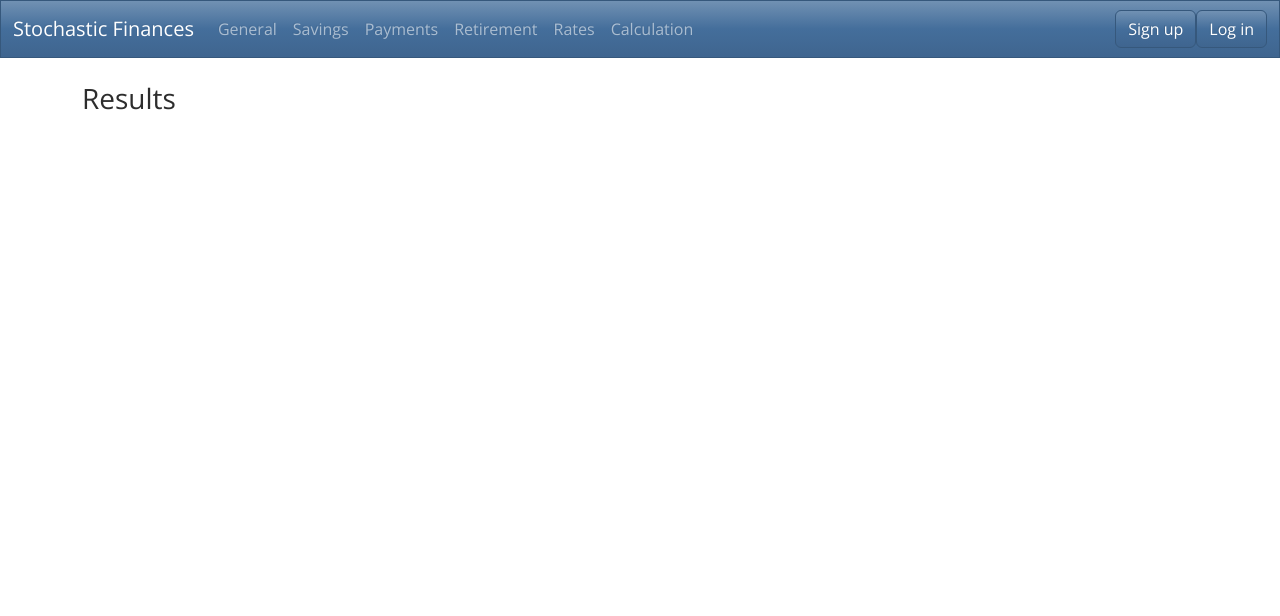
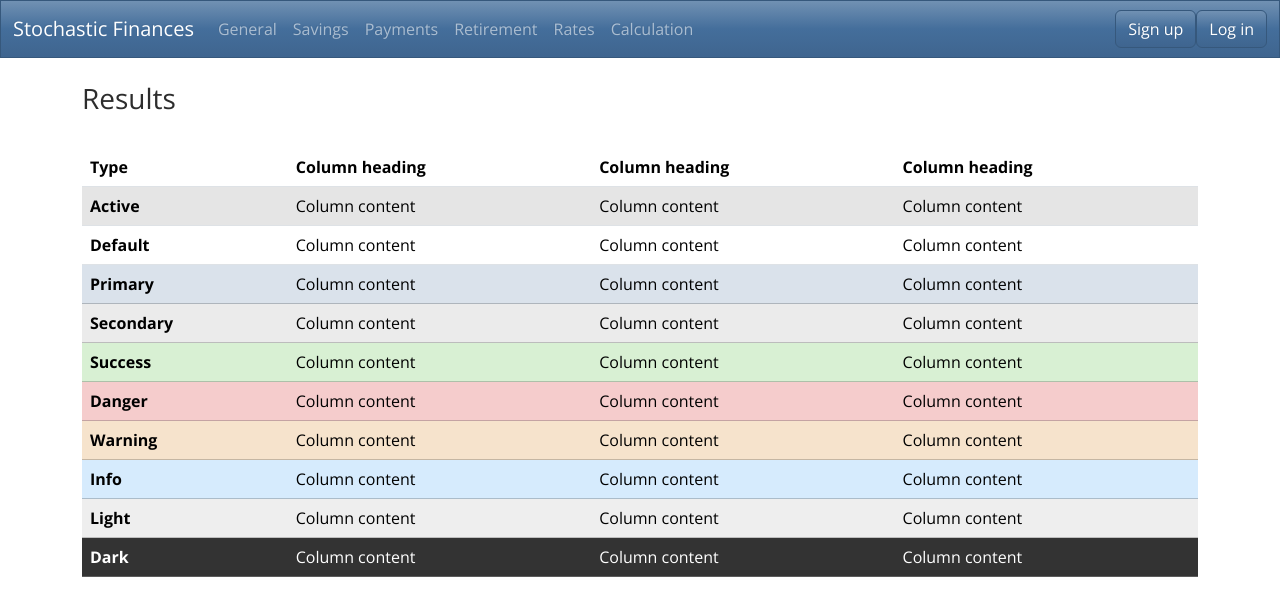
Before and after one commit to Skips-Scramble/stochastic-finances, a Django app: template financial_situation/templates/financial_situation/calculations.html in a window 1280 px wide. Shown: the top 616 px of the page. Run offline with Django 4.2, Linux system fonts and the light colour scheme; the template is opened without the code that fills it, so the values that code supplies are empty; some libraries are stand-ins or nearby versions.

Commit message:
Get a table populated
Do this to start filling out the calculation page

```diff
--- a/financial_situation/templates/financial_situation/calculations.html
+++ b/financial_situation/templates/financial_situation/calculations.html
@@ -10,20 +10,85 @@ Results
     <h3>Results</h3>
     <br />
 
-    {{ chart|safe }}
+    <div class = "container">
+        {{ chart|safe }}
+    </div>
 
-    <div class="row">
-        {% for key, value in results.items %}
-            <div class="col-md-4">
-                <div class="card shadow border-dark mb-3 text-black" style="border-width: 3px;">
-                    <div class="card-body">
-                        <p class="card-text">Age: {{key}}</p>
-                        <p class="card-text">{{ value.0 }}</p>
-                        <p class="card-text">{{ value.1 }}</p>
-                    </div>
-                </div>
-            </div>
-        {% endfor %}
-        </div>
+    <div class = "container">
+        {{ table|safe}}
+    </div>
+
+    <table class="table table-hover">
+        <thead>
+          <tr>
+            <th scope="col">Type</th>
+            <th scope="col">Column heading</th>
+            <th scope="col">Column heading</th>
+            <th scope="col">Column heading</th>
+          </tr>
+        </thead>
+        <tbody>
+          <tr class="table-active">
+            <th scope="row">Active</th>
+            <td>Column content</td>
+            <td>Column content</td>
+            <td>Column content</td>
+          </tr>
+          <tr>
+            <th scope="row">Default</th>
+            <td>Column content</td>
+            <td>Column content</td>
+            <td>Column content</td>
+          </tr>
+          <tr class="table-primary">
+            <th scope="row">Primary</th>
+            <td>Column content</td>
+            <td>Column content</td>
+            <td>Column content</td>
+          </tr>
+          <tr class="table-secondary">
+            <th scope="row">Secondary</th>
+            <td>Column content</td>
+            <td>Column content</td>
+            <td>Column content</td>
+          </tr>
+          <tr class="table-success">
+            <th scope="row">Success</th>
+            <td>Column content</td>
+            <td>Column content</td>
+            <td>Column content</td>
+          </tr>
+          <tr class="table-danger">
+            <th scope="row">Danger</th>
+            <td>Column content</td>
+            <td>Column content</td>
+            <td>Column content</td>
+          </tr>
+          <tr class="table-warning">
+            <th scope="row">Warning</th>
+            <td>Column content</td>
+            <td>Column content</td>
+            <td>Column content</td>
+          </tr>
+          <tr class="table-info">
+            <th scope="row">Info</th>
+            <td>Column content</td>
+            <td>Column content</td>
+            <td>Column content</td>
+          </tr>
+          <tr class="table-light">
+            <th scope="row">Light</th>
+            <td>Column content</td>
+            <td>Column content</td>
+            <td>Column content</td>
+          </tr>
+          <tr class="table-dark">
+            <th scope="row">Dark</th>
+            <td>Column content</td>
+            <td>Column content</td>
+            <td>Column content</td>
+          </tr>
+        </tbody>
+      </table>
 </div>
 {% endblock %}
```
Also changed, not shown: financial_situation/views.py (+44 -27 lines), stochastic_finances_func.py (+34 -27 lines), real_data.csv (added), 1 other file.
